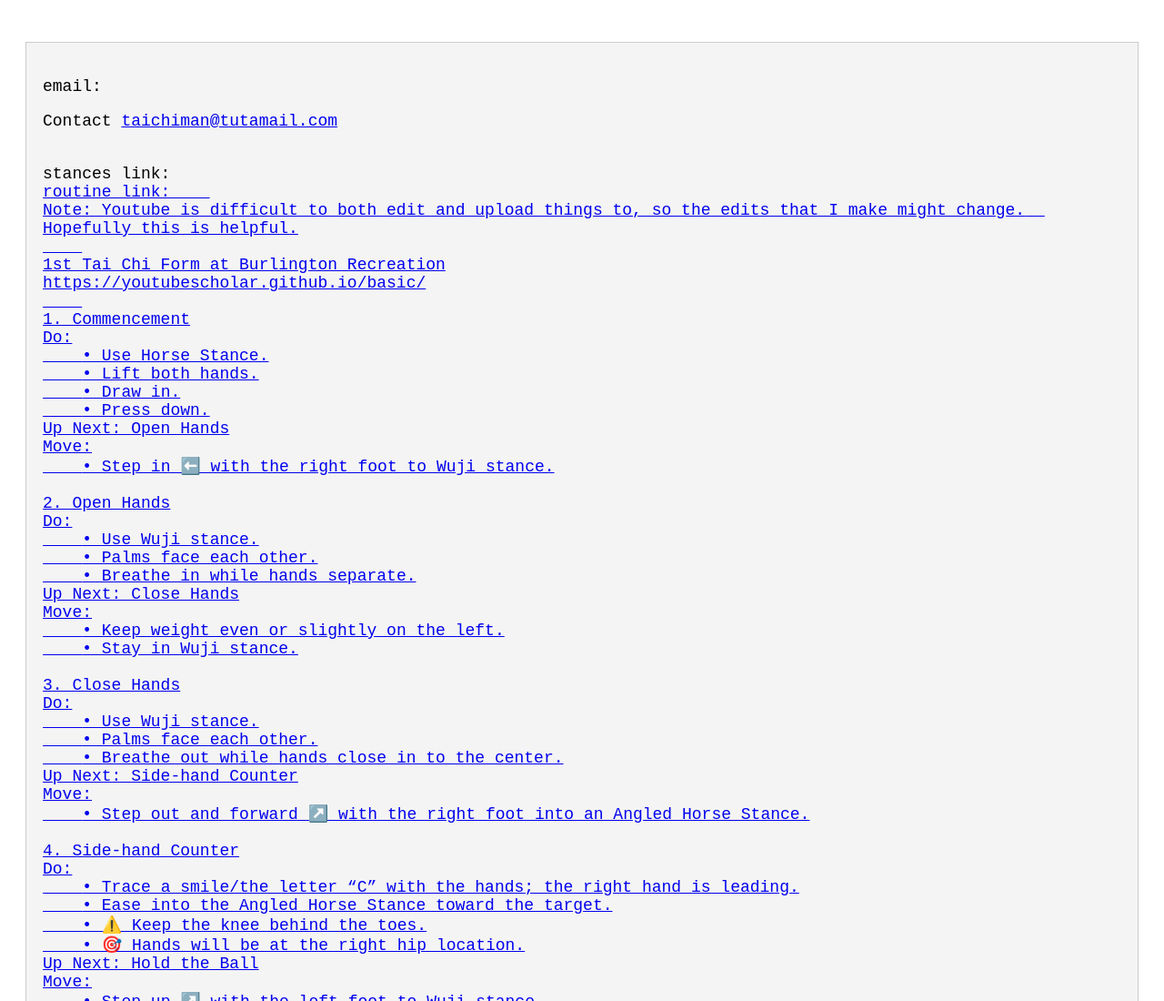
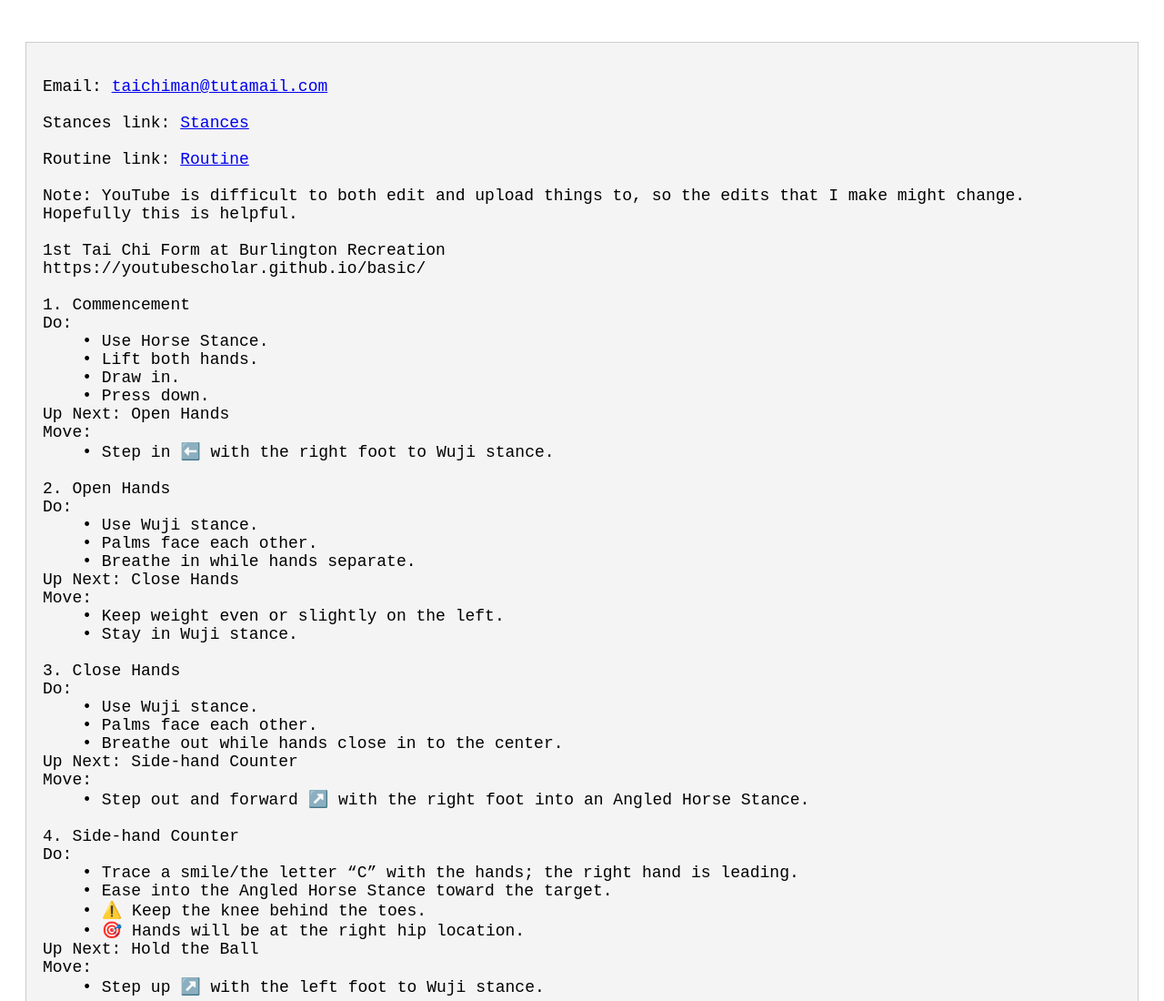
Before and after one commit to youtubescholar/basic, a plain HTML site: page index.html in a window 1280 px wide. Shown: the top 1100 px of the page at 91% size. Drawn offline with Linux system fonts and the light colour scheme.

Commit message:
Update index.html

```diff
--- a/index.html
+++ b/index.html
@@ -55,10 +55,13 @@
 
 <pre>
 
-email: <p>Contact <a href="mailto:taichiman@tutamail.com">taichiman@tutamail.com</a></p>
-stances link:    <a href="https://youtu.be/j7t7pGJYdFo" aria-label="Goes to homepage" rel="noopener noreferrer">
-routine link:    <a href="https://youtu.be/klUfrIHFfuk" aria-label="Goes to homepage" rel="noopener noreferrer">
-Note: Youtube is difficult to both edit and upload things to, so the edits that I make might change.  Hopefully this is helpful.
+Email: <a href="mailto:taichiman@tutamail.com">taichiman@tutamail.com</a>
+
+Stances link: <a href="https://youtu.be/j7t7pGJYdFo" aria-label="Goes to homepage" rel="noopener noreferrer">Stances</a>
+
+Routine link: <a href="https://youtu.be/klUfrIHFfuk" aria-label="Goes to homepage" rel="noopener noreferrer">Routine</a>
+
+Note: YouTube is difficult to both edit and upload things to, so the edits that I make might change. Hopefully this is helpful.
 
 1st Tai Chi Form at Burlington Recreation
 https://youtubescholar.github.io/basic/
```
